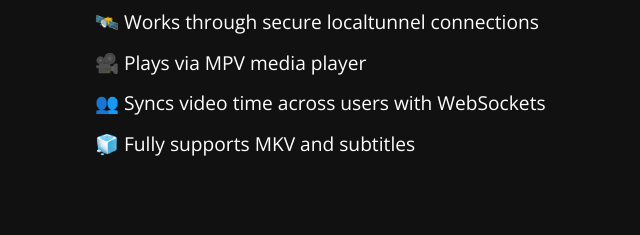
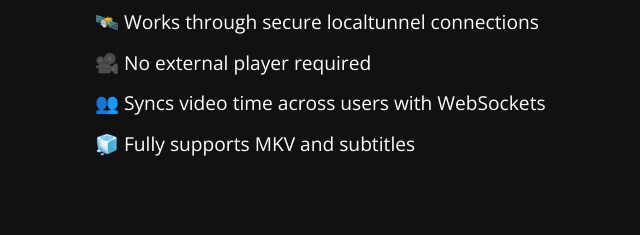
Before and after one commit to BranchBit/watchtogether_public, a plain HTML site: page index.html in a window 1280 px wide. Shown: the part 739-974 px from the top of the page, 15-655 px from the left. Drawn offline with nearby package versions, Linux system fonts and the light colour scheme.

Commit message:
Update index.html

```diff
--- a/index.html
+++ b/index.html
@@ -165,7 +165,7 @@
         <ul class="features">
           <li>🔗 Supports direct magnet links</li>
           <li>🛰️ Works through secure localtunnel connections</li>
-          <li>🎥 Plays via MPV media player</li>
+          <li>🎥 No external player required</li>
           <li>👥 Syncs video time across users with WebSockets</li>
           <li>🧊 Fully supports MKV and subtitles</li>
         </ul>
```
